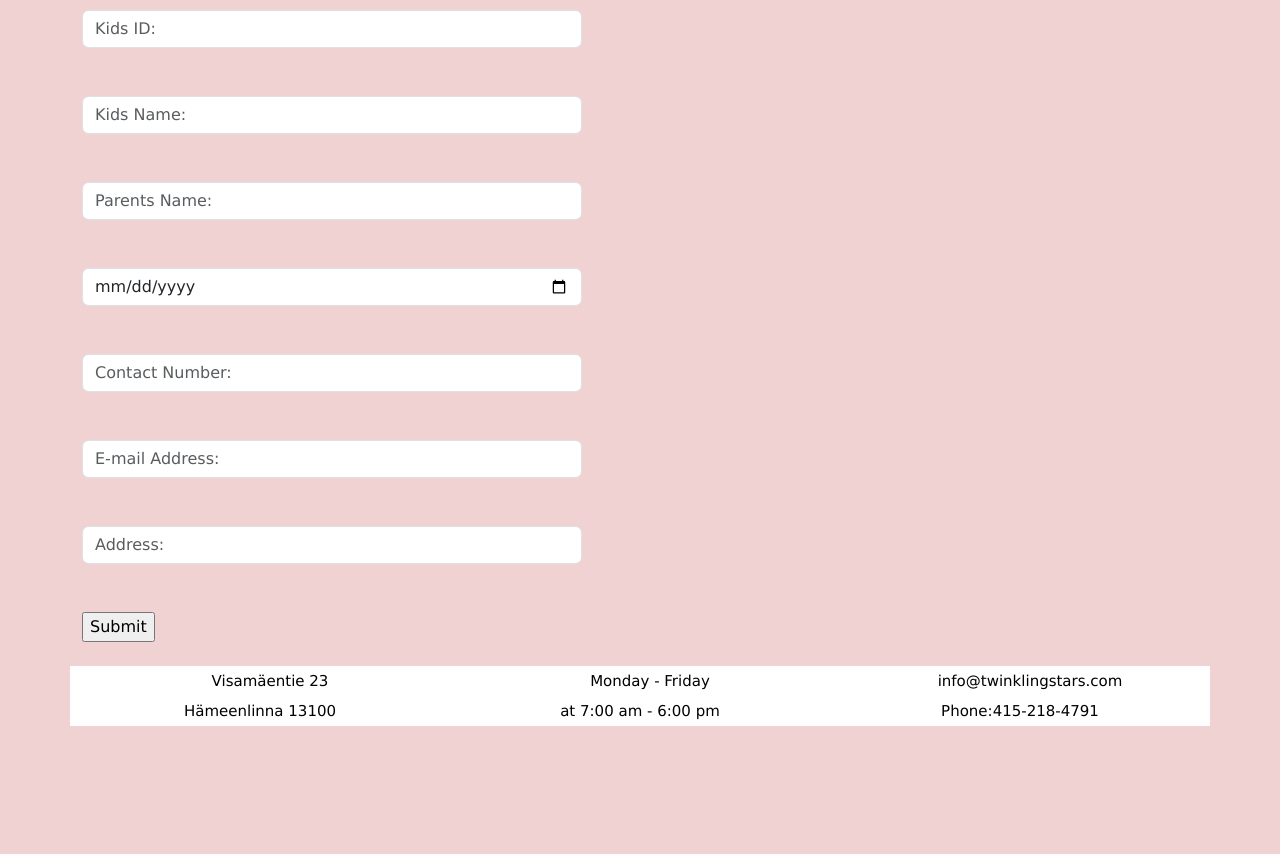
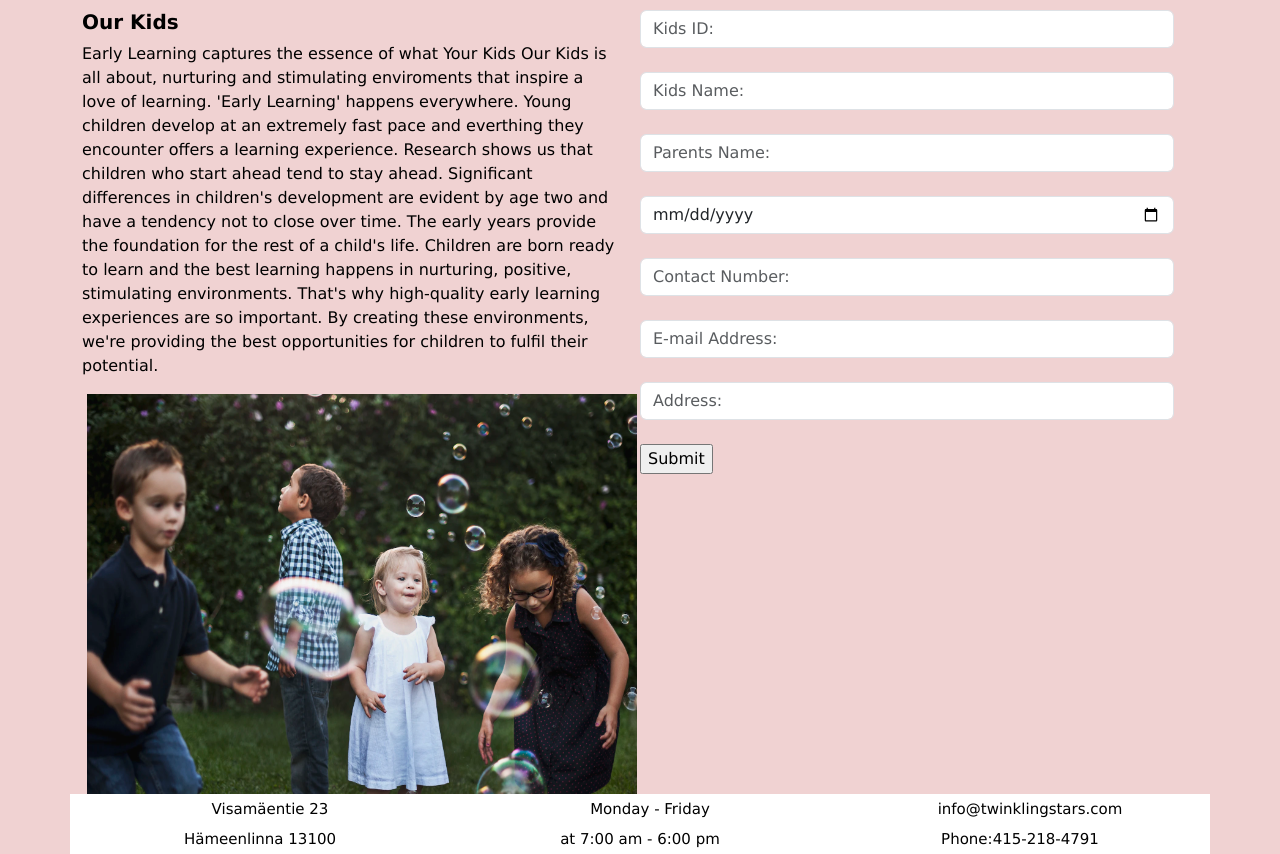
Before and after one commit to sonali22000/Kinda-Team18, a PHP site: page /createkidsinfo.php in a window 1280 px wide. Shown: the part 91-945 px from the top of the page. Before the commit the page ends 817 px from the top, so only its background shows below. Run offline with PHP 8.4, Linux system fonts and the light colour scheme.

Commit message:
changes to techers and kids

```diff
--- a/createkidsinfo.php
+++ b/createkidsinfo.php
@@ -3,43 +3,34 @@ $title="crup app for kindergarten";
 include "headerr.php"?>
 
 
-<!-- creating form for kidsinfo-->
-
-<form  method="post"  action="">
 <div class="row">
+ <div class="col-md-6" style="text-align: left;">
+    <h5><b>Our Kids</b></h5>
+    <p>Early Learning captures the essence of what Your Kids Our Kids is all about, nurturing and stimulating enviroments
+      that inspire a love of learning. 'Early Learning' happens everywhere. Young children develop at an extremely fast pace
+      and everthing they encounter offers a learning experience. Research shows us that children who start ahead tend to stay
+      ahead. Significant differences in children's development are evident by age two and have a tendency not to close over
+      time. The early years provide the foundation for the rest of a child's life. Children are born ready to learn and the
+      best learning happens in nurturing, positive, stimulating environments. That's why high-quality early learning experiences
+      are so important. By creating these environments, we're providing the best opportunities for children to fulfil their
+      potential.</p>
+      <img src="image/kidsinfo.jpg" class="kids-img" alt="image" class="rounded" width="550" height="400" style="align-items: center;">
+    </div>
 
 
-    <div class="form-group mb-4" style="color: black;>
-              <label for="kidsid"></label>
-              <input id="kidsid" type="int" name="kidsid" class="form-control" placeholder="Kids ID:" style="width: 500px" required></input>
-            </div>
-            <div class="form-group my-4" style="color: black;>
-              <label for="kidsname"></label>
-              <input id="kidsname" type="text" name="kidsname" class="form-control" placeholder="Kids Name:" style="width: 500px" required>
-            </div>
-            <div class="form-group my-4" style="color: black;>
-              <label for="parentsname"></label>
-              <input id="parentsname" type="text" name="parentsname" class="form-control" placeholder="Parents Name:" style="width: 500px" required>
-            </div>
-            <div class="form-group my-4" style="color: black;>
-              <label for="dob"></label>
-              <input id="dob" type="date" name="dob" class="form-control" placeholder="Kids Birth Day:" style="width: 500px" required>
-            </div>
-            <div class="form-group my-4" style="color: black;>
-              <label for="phone"></label>
-              <input id="phone" type="int" name="phone" class="form-control" placeholder="Contact Number:"  style="width: 500px" required>
-            </div>
-            <div class="form-group my-4" style="color: black;>
-              <label for="email"></label>
-              <input  type="text" name="email" class="form-control" placeholder="E-mail Address:" style="width: 500px" required>
-            </div>
-            <div class="form-group my-4" style="color: black;>
-              <label for="address"></label>
-              <input id="address" type="text" name="address" class="form-control" placeholder="Address:"  style="width: 500px" required>
-            </div>
-            <div class="form-group my-4" >
+<!--Creating form-->
 
-        <input type="Submit" value="Submit" name="submit" <span onmouseover="this.style.color='red';
+    <div class="col-md-6" style="text-align:left;">
+    <form method="post" action="" onsubmit="return crud()"name="formt">
+    <input id="kidsid" type="int" name="kidsid" class="form-control" placeholder="Kids ID:" required><br>
+    <input id="kidsname" type="text" name="kidsname" class="form-control" placeholder="Kids Name:" required><br>
+    <input id="parentsname" type="text" name="parentsname" class="form-control" placeholder="Parents Name:" required><br>
+    <input id="dob" type="date" name="dob" class="form-control" placeholder="Kids Birth Day:" required><br>
+    <input id="phone" type="int" name="phone" class="form-control" placeholder="Contact Number:" required><br>
+    <input  type="text" name="email" class="form-control" placeholder="E-mail Address:" required><br>
+    <input id="address" type="text" name="address" class="form-control" placeholder="Address:" required><br>
+
+    <input type="Submit" value="Submit" name="submit" <span onmouseover="this.style.color='red';
            this.style.backgroundColor='black';
            this.style.fontSize='1em'; ";
 onmouseout="
@@ -47,13 +38,12 @@ onmouseout="
            this.style.backgroundColor='white';
            this.style.fontSize='1.1em';"; >
            </span>
-      <div>
+    </div>
+ </div>
 
-  </div>
+</form>
 
-
-</div>
-
+<!--Getting values from end user-->
 
 <?php
 if (isset($_POST ['submit'])){
```
Also changed, not shown: createteacersinfo.php (+29 -37 lines), image/kidsinfo.jpg (added), image/teachers.jpg (deleted), image/teachersinfo.jpg (added).
